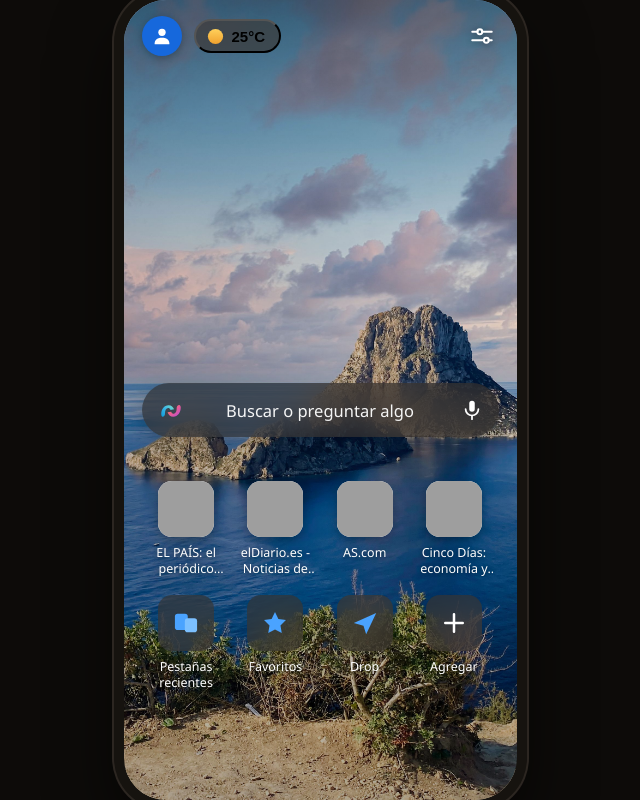
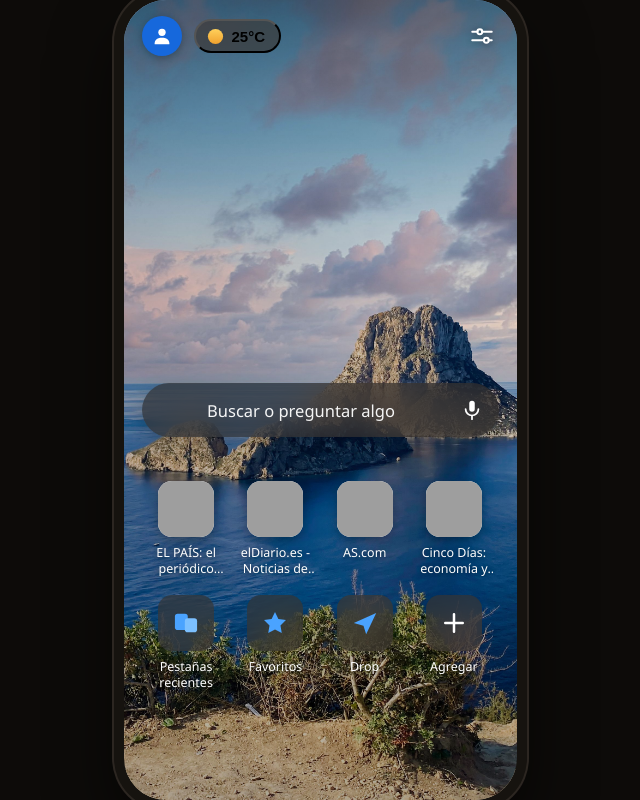
Before and after one commit to ferrum07/nueva-pesta-a-movil, a plain HTML site: page index.html in a window 1280 px wide. Shown: the whole page, without its empty margins (320-960 px from the left). Drawn offline with Linux system fonts and the light colour scheme; grey boxes are pictures that could not be loaded.

Commit message:
Remove SVG icons from search form
Removed SVG icons from the search form in index.html.

```diff
--- a/index.html
+++ b/index.html
@@ -612,19 +612,6 @@
     <!-- Buscador -->
     <form class="searchbar" id="buscador" role="search" autocomplete="off">
       <!-- Copilot -->
-      <svg width="26" height="26" viewBox="0 0 32 32" aria-hidden="true">
-        <defs>
-          <linearGradient id="cp1" x1="0" y1="1" x2="1" y2="0">
-            <stop offset="0" stop-color="#0f9bd7"/><stop offset=".5" stop-color="#38b6e8"/><stop offset="1" stop-color="#7ee0c6"/>
-          </linearGradient>
-          <linearGradient id="cp2" x1="0" y1="0" x2="1" y2="1">
-            <stop offset="0" stop-color="#f5a623"/><stop offset=".45" stop-color="#ef5f8a"/><stop offset="1" stop-color="#b14ae0"/>
-          </linearGradient>
-        </defs>
-        <path fill="url(#cp1)" d="M4 21c0-6 3.4-11 9-11 3.6 0 5.6 2 6.8 5.2l-4.4.9C14.7 14.3 13.7 13.6 12.6 13.6 10 13.6 8.6 16.6 8.6 20c0 2.6-1 4.4-3 4.4C4.6 24.4 4 23 4 21Z"/>
-        <path fill="url(#cp2)" d="M28 13c0 6-3.6 11.4-9.2 11.4-3.7 0-5.9-2.2-7.1-5.5l4.5-.8c.6 1.6 1.5 2.4 2.7 2.4 2.7 0 4.1-3.1 4.1-6.5 0-2.6 1.1-4.3 3.1-4.3 1.1 0 1.9 1.3 1.9 3.3Z"/>
-      </svg>
-
       <input class="ph" id="consulta" type="search" autocomplete="off" spellcheck="false"
              placeholder="Buscar o preguntar algo" aria-label="Buscar o preguntar algo">
 
```
